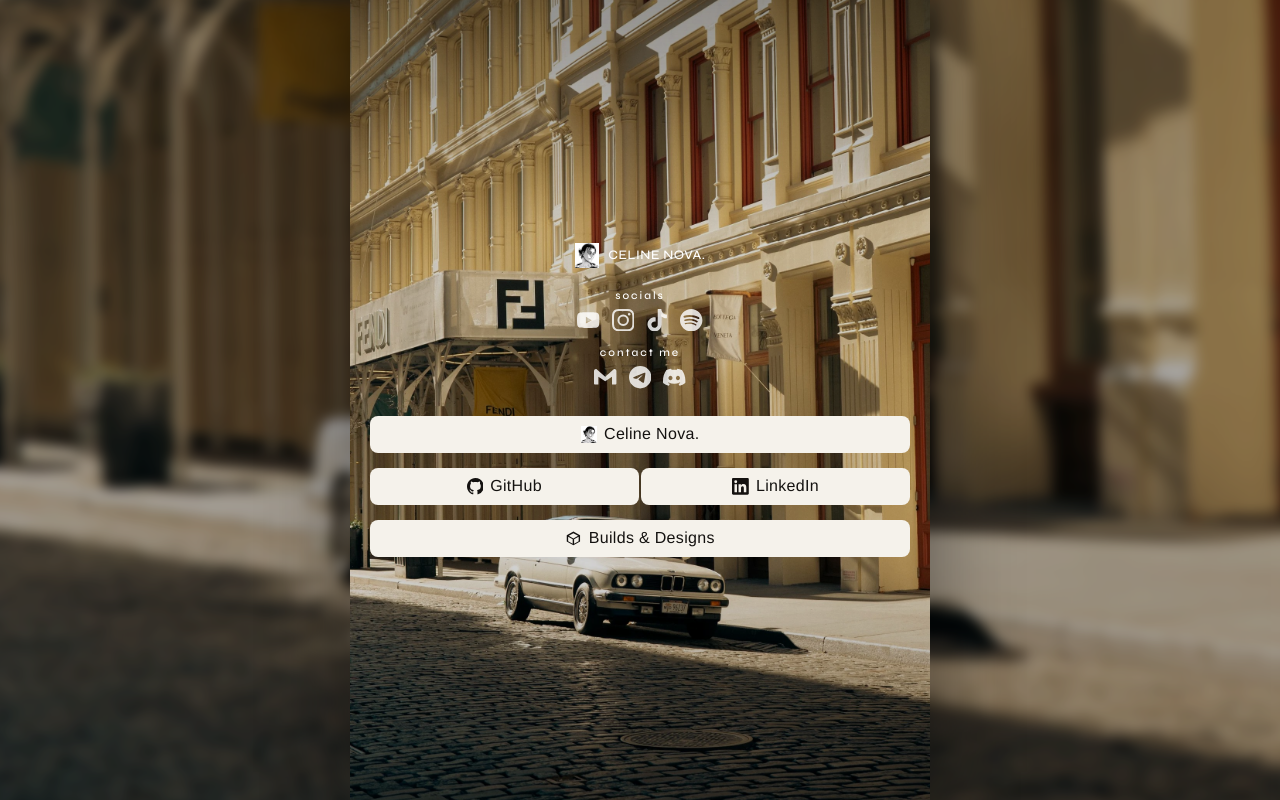
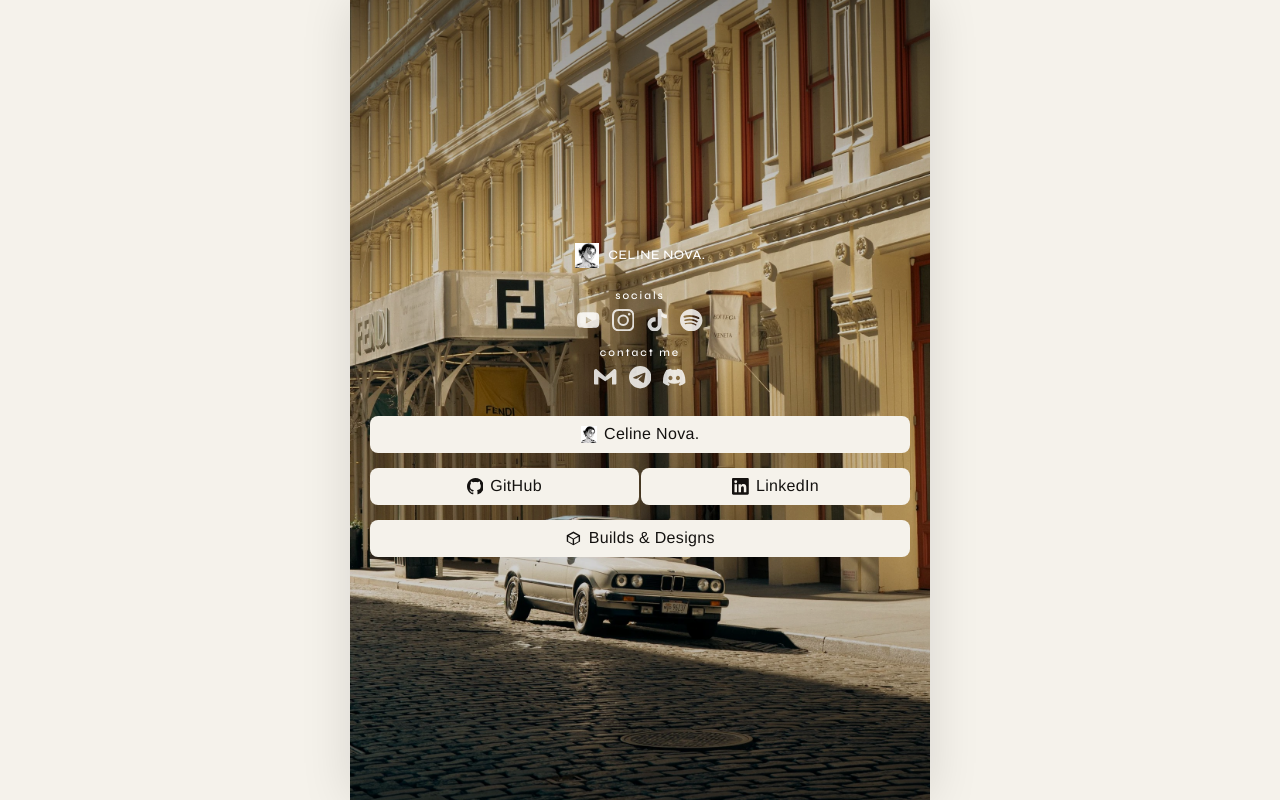
Before and after one commit to melanikshrestha-boop/celinenovalinks, a Next.js app: page / in a window 1280 px wide. Built offline with nearby package versions, Linux system fonts and the light colour scheme; no server answers.

Commit message:
Use cream paper beside the phone column, one still inside it
The blurred side crop never lined up with the phone. Field is the
same cream as the buttons; the photo only lives in the column.

```diff
--- a/app/page.tsx
+++ b/app/page.tsx
@@ -3,12 +3,6 @@ import { YoutubeLatest } from "@/components/YoutubeLatest";
 export default function HomePage() {
   return (
     <div className="poster">
-      <div className="wash" aria-hidden="true">
-        <div className="bg">
-          <img src="/assets/fendi.jpg" alt="" />
-          <img src="/assets/spring.jpg" alt="" />
-        </div>
-      </div>
       <div className="stage">
         <div className="bg" aria-hidden="true">
           <img src="/assets/fendi.jpg" alt="" />
--- a/css/linkree.css
+++ b/css/linkree.css
@@ -33,11 +33,6 @@ body {
   min-height: 100svh;
   overflow: hidden;
   background: #050505;
-}
-
-/* Desktop only: faded still behind the phone column (Linktree's green field). */
-.wash {
-  display: none;
 }
 
 .stage {
@@ -141,37 +136,16 @@ body {
 @media (min-width: 640px) {
   .poster {
     justify-content: flex-start;
+    background: var(--paper);
   }
 
-  .wash {
-    display: block;
-    position: absolute;
-    inset: 0;
-    z-index: 0;
-    overflow: hidden;
-    pointer-events: none;
-  }
-
-  .wash .bg img {
-    filter: blur(6px) saturate(0.95);
-    transform: scale(1.04);
-    opacity: 0.9;
-  }
-
-  .wash::after {
-    content: "";
-    position: absolute;
-    inset: 0;
-    background: rgba(8, 6, 4, 0.28);
-  }
-
-  /* 580px Linktree width, flush to the chrome — no gap above the case. */
+  /* Cream paper field (Linktree’s green). Photo lives only in the phone column. */
   .stage {
     justify-content: center;
     width: min(36.25rem, calc(100% - 2rem));
     height: 100svh;
     border-radius: 0;
-    box-shadow: 0 0 80px rgba(0, 0, 0, 0.45);
+    box-shadow: 0 0 48px rgba(20, 18, 16, 0.12);
   }
 
   .sheet {
```
